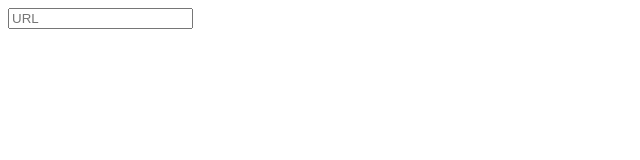
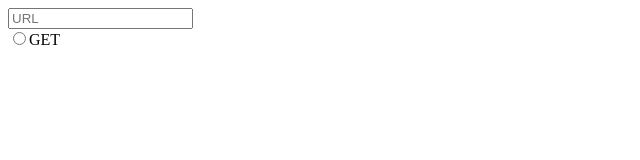
Before and after one commit to jillianlg/RESTy, a React app: page / in a window 1280 px wide. Shown: the top 160 px of the page, without its empty margins (0-640 px from the left). Built offline with nearby package versions, Linux system fonts and the light colour scheme.

Commit message:
adds GET input radio button with method and onChange and lable

```diff
--- a/src/components/RequestForm/RequestForm.jsx
+++ b/src/components/RequestForm/RequestForm.jsx
@@ -1,7 +1,7 @@
 import React from 'react';
 import PropTypes from 'prop-types';
 
-const RequestForm = ({ url, onSubmit, onChange }) => {
+const RequestForm = ({ url, method, onSubmit, onChange }) => {
   return (
     <div>
       <form onSubmit={onSubmit}>
@@ -12,13 +12,25 @@ const RequestForm = ({ url, onSubmit, onChange }) => {
           value={url}
           onChange={onChange} />
       </form>
+      <div>
+        <input
+          type="radio"
+          id="get"
+          name="method"
+          value="GET"
+          checked={method === 'GET'}
+          onChange={onChange} />
+        <label htmlFor="get">GET</label>
+      </div>
     </div>
+
   );
 };
 
 
 RequestForm.propTypes = {
   url: PropTypes.string.isRequired,
+  method: PropTypes.string.isRequired,
   onSubmit: PropTypes.func.isRequired,
   onChange: PropTypes.func.isRequired
 };
```
